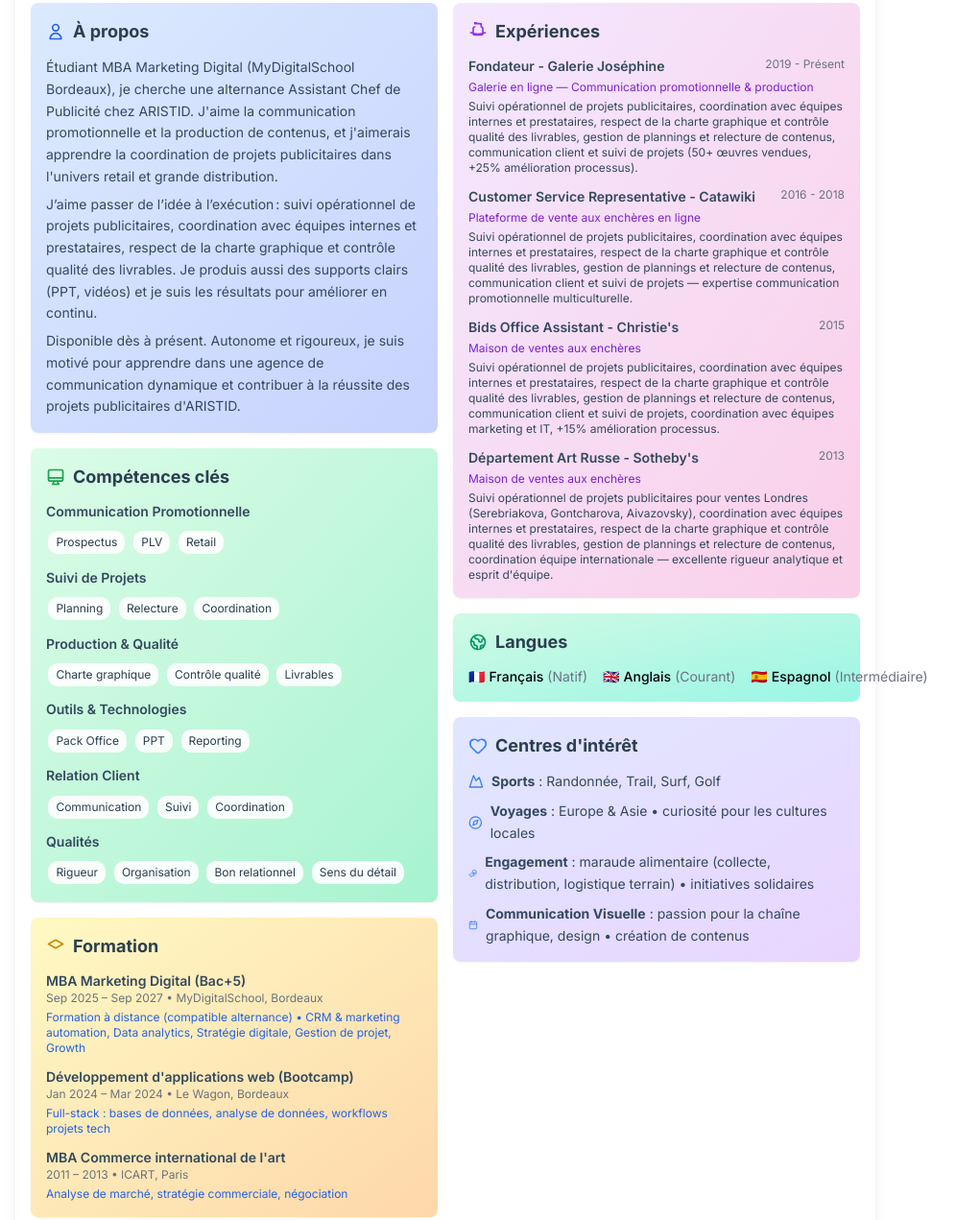
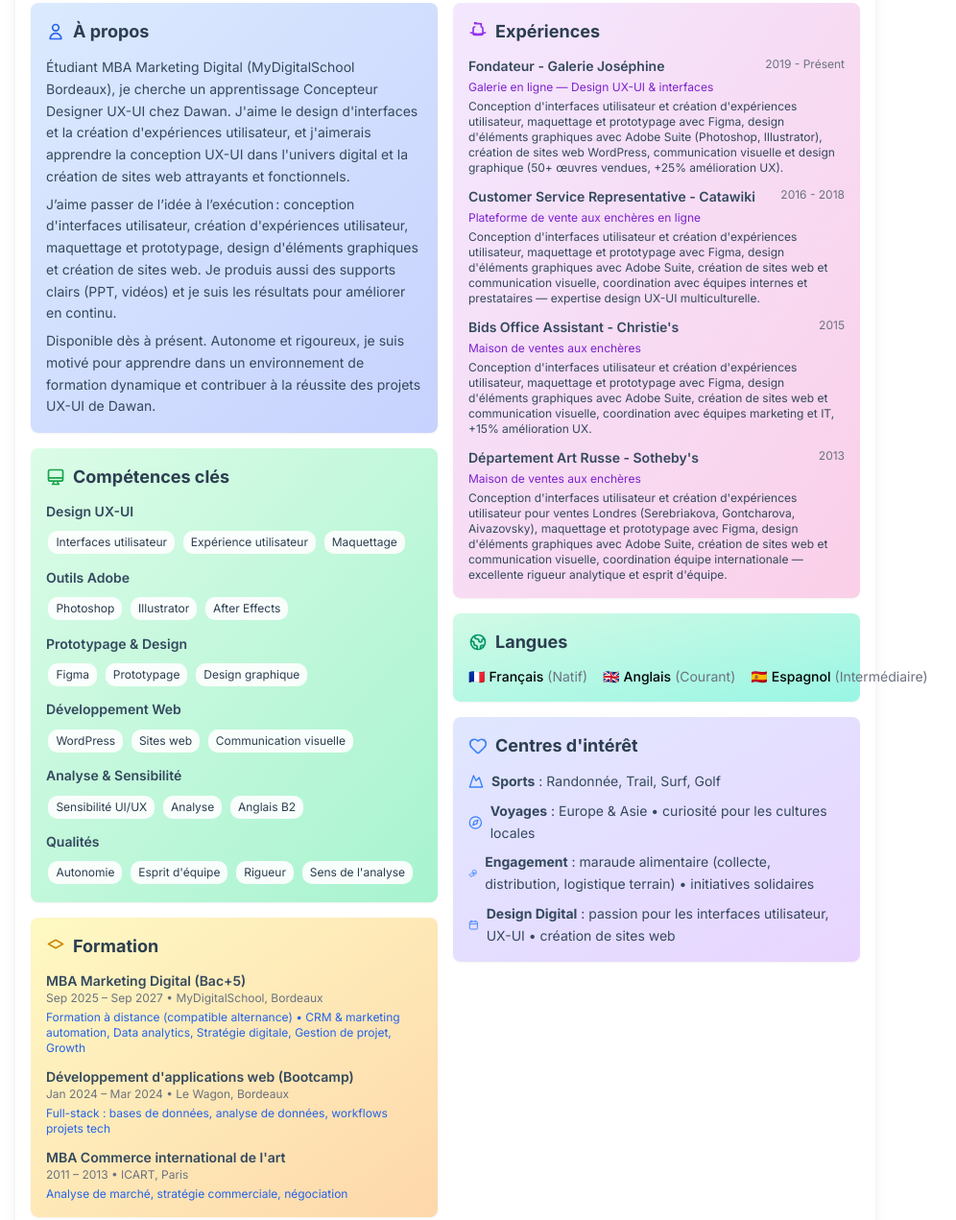
Before and after one commit to Sooruz85/cv-etienne, a website: page index.html in a window 1280 px wide. Shown: the part 273-1544 px from the top of the page at 96% size, without its empty margins (176-1172 px from the left). Drawn offline with nearby package versions, Linux system fonts and the light colour scheme.

Commit message:
Adaptation CV pour Apprenti Concepteur Designer UX-UI chez Dawan - Bordeaux (design, interfaces)

```diff
--- a/index.html
+++ b/index.html
@@ -139,9 +139,9 @@
             <div class="flex items-center justify-between gap-6">
                 <div class="flex-1">
                     <h1 class="text-4xl font-bold mb-2">Etienne Gaumery</h1>
-                    <h2 class="text-lg font-normal mb-2">Assistant Chef de Publicité H/F — Alternance</h2>
+                    <h2 class="text-lg font-normal mb-2">Apprenti Concepteur Designer UX-UI H/F — Apprentissage</h2>
                     <div class="space-y-0.5 text-sm mb-2">
-                        <p>• ARISTID • Pessac (33) • Alternance</p>
+                        <p>• Dawan • Bordeaux (33) • Apprentissage 12 mois</p>
                         <p>• 38 ans • Permis B</p>
                         <p>• MyDigitalSchool Bordeaux • Rythme : 1 semaine école / 2 semaines entreprise</p>
                     </div>
@@ -181,13 +181,13 @@
                         </h3>
                         <div class="text-sm text-text-gray leading-relaxed space-y-1.5">
                             <p>
-                                Étudiant MBA Marketing Digital (MyDigitalSchool Bordeaux), je cherche une alternance Assistant Chef de Publicité chez ARISTID. J'aime la communication promotionnelle et la production de contenus, et j'aimerais apprendre la coordination de projets publicitaires dans l'univers retail et grande distribution.
+                                Étudiant MBA Marketing Digital (MyDigitalSchool Bordeaux), je cherche un apprentissage Concepteur Designer UX-UI chez Dawan. J'aime le design d'interfaces et la création d'expériences utilisateur, et j'aimerais apprendre la conception UX-UI dans l'univers digital et la création de sites web attrayants et fonctionnels.
                             </p>
                             <p>
-                                J’aime passer de l’idée à l’exécution : suivi opérationnel de projets publicitaires, coordination avec équipes internes et prestataires, respect de la charte graphique et contrôle qualité des livrables. Je produis aussi des supports clairs (PPT, vidéos) et je suis les résultats pour améliorer en continu.
+                                J’aime passer de l’idée à l’exécution : conception d'interfaces utilisateur, création d'expériences utilisateur, maquettage et prototypage, design d'éléments graphiques et création de sites web. Je produis aussi des supports clairs (PPT, vidéos) et je suis les résultats pour améliorer en continu.
                             </p>
                             <p>
-                                Disponible dès à présent. Autonome et rigoureux, je suis motivé pour apprendre dans une agence de communication dynamique et contribuer à la réussite des projets publicitaires d'ARISTID.
+                                Disponible dès à présent. Autonome et rigoureux, je suis motivé pour apprendre dans un environnement de formation dynamique et contribuer à la réussite des projets UX-UI de Dawan.
                             </p>
                         </div>
                     </div>
@@ -202,52 +202,52 @@
                         </h3>
                         <div class="space-y-3">
                             <div>
-                                <h4 class="font-semibold text-text-gray text-sm mb-2">Communication Promotionnelle</h4>
+                                <h4 class="font-semibold text-text-gray text-sm mb-2">Design UX-UI</h4>
                                 <div class="flex flex-wrap gap-1">
-                                    <span class="skill-tag text-xs py-1 px-2">Prospectus</span>
-                                    <span class="skill-tag text-xs py-1 px-2">PLV</span>
-                                    <span class="skill-tag text-xs py-1 px-2">Retail</span>
+                                    <span class="skill-tag text-xs py-1 px-2">Interfaces utilisateur</span>
+                                    <span class="skill-tag text-xs py-1 px-2">Expérience utilisateur</span>
+                                    <span class="skill-tag text-xs py-1 px-2">Maquettage</span>
                                 </div>
                             </div>
                             <div>
-                                <h4 class="font-semibold text-text-gray text-sm mb-2">Suivi de Projets</h4>
+                                <h4 class="font-semibold text-text-gray text-sm mb-2">Outils Adobe</h4>
                                 <div class="flex flex-wrap gap-1">
-                                    <span class="skill-tag text-xs py-1 px-2">Planning</span>
-                                    <span class="skill-tag text-xs py-1 px-2">Relecture</span>
-                                    <span class="skill-tag text-xs py-1 px-2">Coordination</span>
+                                    <span class="skill-tag text-xs py-1 px-2">Photoshop</span>
+                                    <span class="skill-tag text-xs py-1 px-2">Illustrator</span>
+                                    <span class="skill-tag text-xs py-1 px-2">After Effects</span>
                                 </div>
                             </div>
                             <div>
-                                <h4 class="font-semibold text-text-gray text-sm mb-2">Production & Qualité</h4>
+                                <h4 class="font-semibold text-text-gray text-sm mb-2">Prototypage & Design</h4>
                                 <div class="flex flex-wrap gap-1">
-                                    <span class="skill-tag text-xs py-1 px-2">Charte graphique</span>
-                                    <span class="skill-tag text-xs py-1 px-2">Contrôle qualité</span>
-                                    <span class="skill-tag text-xs py-1 px-2">Livrables</span>
+                                    <span class="skill-tag text-xs py-1 px-2">Figma</span>
+                                    <span class="skill-tag text-xs py-1 px-2">Prototypage</span>
+                                    <span class="skill-tag text-xs py-1 px-2">Design graphique</span>
                                 </div>
                             </div>
                             <div>
-                                <h4 class="font-semibold text-text-gray text-sm mb-2">Outils & Technologies</h4>
+                                <h4 class="font-semibold text-text-gray text-sm mb-2">Développement Web</h4>
                                 <div class="flex flex-wrap gap-1">
-                                    <span class="skill-tag text-xs py-1 px-2">Pack Office</span>
-                                    <span class="skill-tag text-xs py-1 px-2">PPT</span>
-                                    <span class="skill-tag text-xs py-1 px-2">Reporting</span>
+                                    <span class="skill-tag text-xs py-1 px-2">WordPress</span>
+                                    <span class="skill-tag text-xs py-1 px-2">Sites web</span>
+                                    <span class="skill-tag text-xs py-1 px-2">Communication visuelle</span>
                                 </div>
                             </div>
                             <div>
-                                <h4 class="font-semibold text-text-gray text-sm mb-2">Relation Client</h4>
+                                <h4 class="font-semibold text-text-gray text-sm mb-2">Analyse & Sensibilité</h4>
                                 <div class="flex flex-wrap gap-1">
-                                    <span class="skill-tag text-xs py-1 px-2">Communication</span>
-                                    <span class="skill-tag text-xs py-1 px-2">Suivi</span>
-                                    <span class="skill-tag text-xs py-1 px-2">Coordination</span>
+                                    <span class="skill-tag text-xs py-1 px-2">Sensibilité UI/UX</span>
+                                    <span class="skill-tag text-xs py-1 px-2">Analyse</span>
+                                    <span class="skill-tag text-xs py-1 px-2">Anglais B2</span>
                                 </div>
                             </div>
                             <div>
                                 <h4 class="font-semibold text-text-gray text-sm mb-2">Qualités</h4>
                                 <div class="flex flex-wrap gap-1">
+                                    <span class="skill-tag text-xs py-1 px-2">Autonomie</span>
+                                    <span class="skill-tag text-xs py-1 px-2">Esprit d'équipe</span>
                                     <span class="skill-tag text-xs py-1 px-2">Rigueur</span>
-                                    <span class="skill-tag text-xs py-1 px-2">Organisation</span>
-                                    <span class="skill-tag text-xs py-1 px-2">Bon relationnel</span>
-                                    <span class="skill-tag text-xs py-1 px-2">Sens du détail</span>
+                                    <span class="skill-tag text-xs py-1 px-2">Sens de l'analyse</span>
                                 </div>
                             </div>
                         </div>
@@ -303,8 +303,8 @@
                                     <h4 class="font-semibold text-text-gray text-sm">Fondateur - Galerie Joséphine</h4>
                                     <span class="text-xs text-gray-500">2019 - Présent</span>
                                 </div>
-                                <div class="text-xs text-purple-700 mb-1">Galerie en ligne — Communication promotionnelle & production</div>
-                                <p class="text-xs text-text-gray">Suivi opérationnel de projets publicitaires, coordination avec équipes internes et prestataires, respect de la charte graphique et contrôle qualité des livrables, gestion de plannings et relecture de contenus, communication client et suivi de projets (50+ œuvres vendues, +25% amélioration processus).</p>
+                                <div class="text-xs text-purple-700 mb-1">Galerie en ligne — Design UX-UI & interfaces</div>
+                                <p class="text-xs text-text-gray">Conception d'interfaces utilisateur et création d'expériences utilisateur, maquettage et prototypage avec Figma, design d'éléments graphiques avec Adobe Suite (Photoshop, Illustrator), création de sites web WordPress, communication visuelle et design graphique (50+ œuvres vendues, +25% amélioration UX).</p>
                             </div>
                             <div>
                                 <div class="flex justify-between items-start mb-1">
@@ -312,7 +312,7 @@
                                     <span class="text-xs text-gray-500">2016 - 2018</span>
                                 </div>
                                 <div class="text-xs text-purple-700 mb-1">Plateforme de vente aux enchères en ligne</div>
-                                <p class="text-xs text-text-gray">Suivi opérationnel de projets publicitaires, coordination avec équipes internes et prestataires, respect de la charte graphique et contrôle qualité des livrables, gestion de plannings et relecture de contenus, communication client et suivi de projets — expertise communication promotionnelle multiculturelle.</p>
+                                <p class="text-xs text-text-gray">Conception d'interfaces utilisateur et création d'expériences utilisateur, maquettage et prototypage avec Figma, design d'éléments graphiques avec Adobe Suite, création de sites web et communication visuelle, coordination avec équipes internes et prestataires — expertise design UX-UI multiculturelle.</p>
                             </div>
                             <div>
                                 <div class="flex justify-between items-start mb-1">
@@ -320,7 +320,7 @@
                                     <span class="text-xs text-gray-500">2015</span>
                                 </div>
                                 <div class="text-xs text-purple-700 mb-1">Maison de ventes aux enchères</div>
-                                <p class="text-xs text-text-gray">Suivi opérationnel de projets publicitaires, coordination avec équipes internes et prestataires, respect de la charte graphique et contrôle qualité des livrables, gestion de plannings et relecture de contenus, communication client et suivi de projets, coordination avec équipes marketing et IT, +15% amélioration processus.</p>
+                                <p class="text-xs text-text-gray">Conception d'interfaces utilisateur et création d'expériences utilisateur, maquettage et prototypage avec Figma, design d'éléments graphiques avec Adobe Suite, création de sites web et communication visuelle, coordination avec équipes marketing et IT, +15% amélioration UX.</p>
                             </div>
                             <div>
                                 <div class="flex justify-between items-start mb-1">
@@ -328,7 +328,7 @@
                                     <span class="text-xs text-gray-500">2013</span>
                                 </div>
                                 <div class="text-xs text-purple-700 mb-1">Maison de ventes aux enchères</div>
-                                <p class="text-xs text-text-gray">Suivi opérationnel de projets publicitaires pour ventes Londres (Serebriakova, Gontcharova, Aivazovsky), coordination avec équipes internes et prestataires, respect de la charte graphique et contrôle qualité des livrables, gestion de plannings et relecture de contenus, coordination équipe internationale — excellente rigueur analytique et esprit d'équipe.</p>
+                                <p class="text-xs text-text-gray">Conception d'interfaces utilisateur et création d'expériences utilisateur pour ventes Londres (Serebriakova, Gontcharova, Aivazovsky), maquettage et prototypage avec Figma, design d'éléments graphiques avec Adobe Suite, création de sites web et communication visuelle, coordination équipe internationale — excellente rigueur analytique et esprit d'équipe.</p>
                             </div>
                         </div>
                     </div>
@@ -384,7 +384,7 @@
                             </div>
                             <div class="flex items-center space-x-2">
                                 <i data-lucide="calendar" class="w-4 h-4 text-blue-500"></i>
-                                <span><strong>Communication Visuelle</strong> : passion pour la chaîne graphique, design • création de contenus</span>
+                                <span><strong>Design Digital</strong> : passion pour les interfaces utilisateur, UX-UI • création de sites web</span>
                             </div>
                         </div>
                     </div>
```
